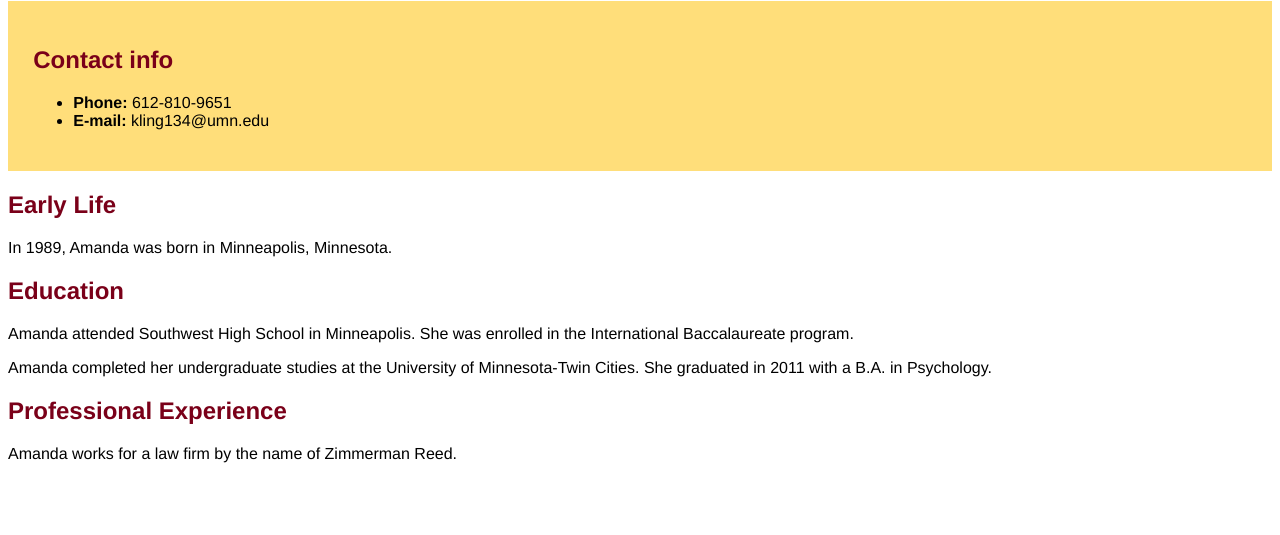
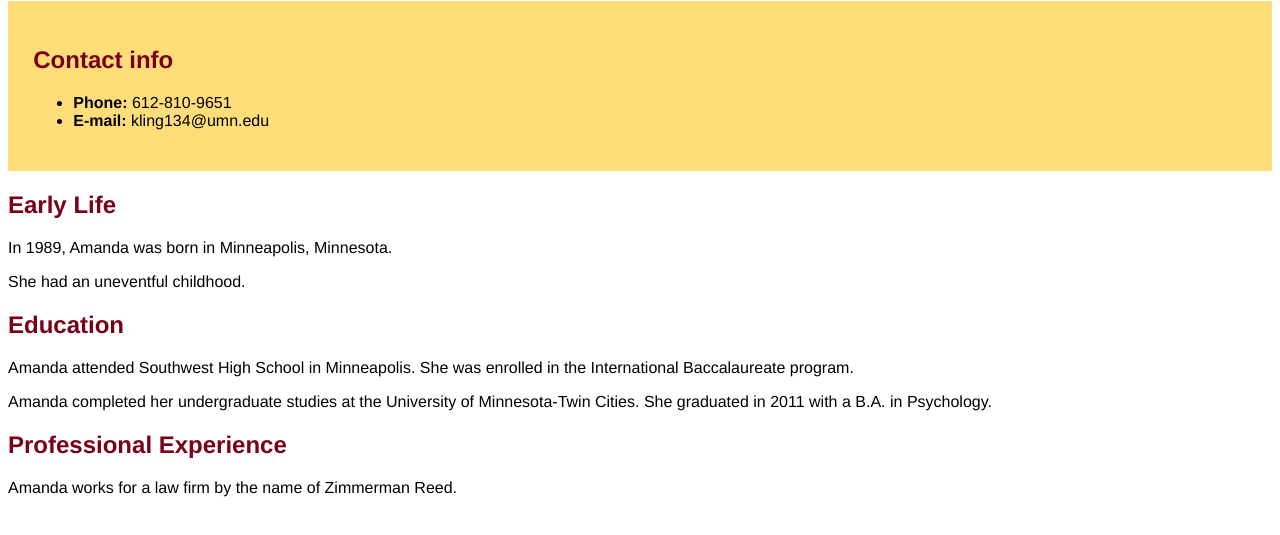
Before and after one commit to kling134/my-homepage, a plain HTML site: page index.html in a window 1280 px wide. Shown: the part 79-614 px from the top of the page. Drawn offline with Linux system fonts and the light colour scheme.

Commit message:
Added body paragraph

```diff
--- a/index.html
+++ b/index.html
@@ -20,6 +20,8 @@
 
 <p>In 1989, Amanda was born in Minneapolis, Minnesota.</p>
 
+<p>She had an uneventful childhood.</p>
+
 <h2>Education</h2>
 
 <p>Amanda attended Southwest High School in Minneapolis. She was enrolled in the International Baccalaureate program.</p>
```
